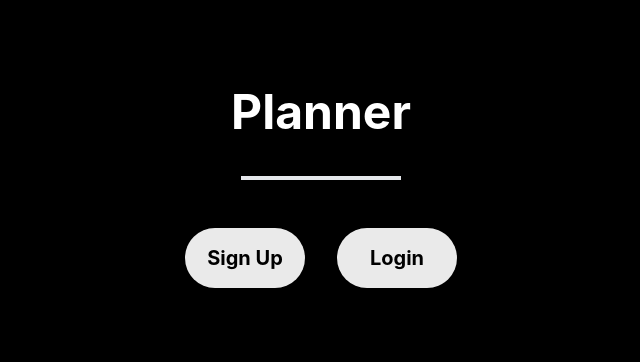
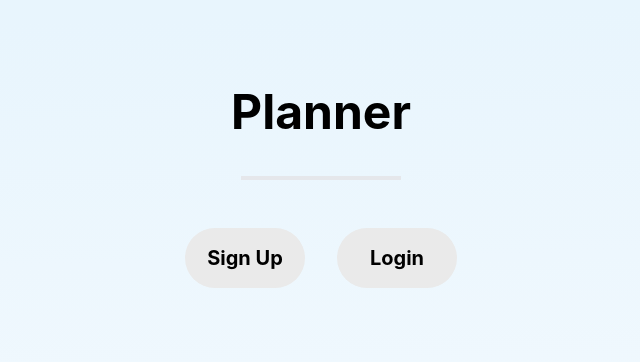
Before and after one commit to diasraphael/todo, a React (Create React App) app: page / in a window 1280 px wide. Shown: the top 362 px of the page, without its empty margins (319-959 px from the left). Built offline with nearby package versions, Linux system fonts and the light colour scheme.

Commit message:
changes for bacground

```diff
--- a/src/App.css
+++ b/src/App.css
@@ -4,5 +4,10 @@
 html {
   min-height: 100vh;
   height: 100vh;
-  background: black;
+  background: linear-gradient(
+    178.6deg,
+    rgb(232, 245, 253) 3.3%,
+    rgb(252, 253, 255) 109.6%
+  );
+  background-repeat: no-repeat;
 }
--- a/src/components/Dashboard.tsx
+++ b/src/components/Dashboard.tsx
@@ -8,7 +8,7 @@ const Dashboard = () => {
   } = useLocation()
   console.log('new user', response)
   return (
-    <div className="flex flex-col mt-12 mx-auto bg-black text-center p-8 rounded-md text-3xl">
+    <div className="flex flex-col mt-12 mx-auto text-center p-8 rounded-md text-3xl">
       <h2 className="text-white">Welcome {response.username}! </h2>
       <h3 className="text-base my-8 text-white ">
         Here you have an overview of your tasks.
--- a/src/components/LoginSignUp/LoginSignUpWrapper.tsx
+++ b/src/components/LoginSignUp/LoginSignUpWrapper.tsx
@@ -45,9 +45,9 @@ export const LoginSignUpWrapper = () => {
 
   return (
     <div className="m-12">
-      <form className="flex flex-col m-auto mt-12 bg-black pb-7 w-[600px]">
+      <form className="flex flex-col m-auto pb-7 w-[600px] min-h-[100vh]">
         <div className="flex flex-col items-center gap-10 w-full mt-10">
-          <div className="text-5xl font-bold text-white">Planner {action}</div>
+          <div className="text-5xl font-bold text-black">Planner {action}</div>
           <div className="border-b-4 w-40"></div>
         </div>
         <ActionType action={action} setAction={setAction}></ActionType>
@@ -58,7 +58,7 @@ export const LoginSignUpWrapper = () => {
               setFormData={setFormData}
               action={action}></LoginSignUp>
 
-            <div className="flex gap-8 mt-12 m-auto">
+            <div className="flex gap-8 m-auto">
               <Button
                 className={'bg-[#e8f5fd] text-[#676767]'}
                 type="submit"
--- a/src/index.css
+++ b/src/index.css
@@ -13,7 +13,7 @@ body {
     rgb(232, 245, 253) 3.3%,
     rgb(252, 253, 255) 109.6%
   );
-  background: black;
+  background-repeat: no-repeat;
 }
 
 code {
```
